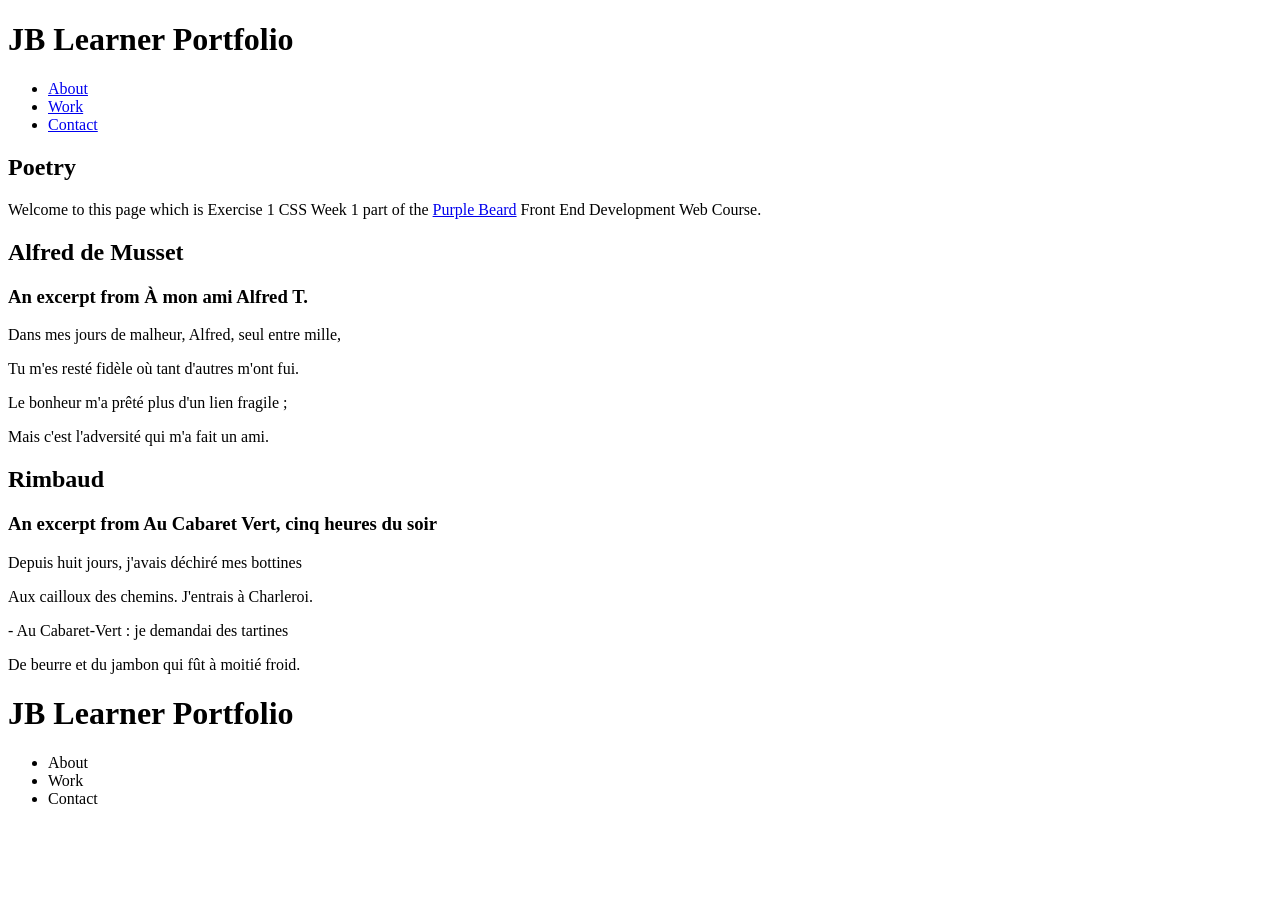
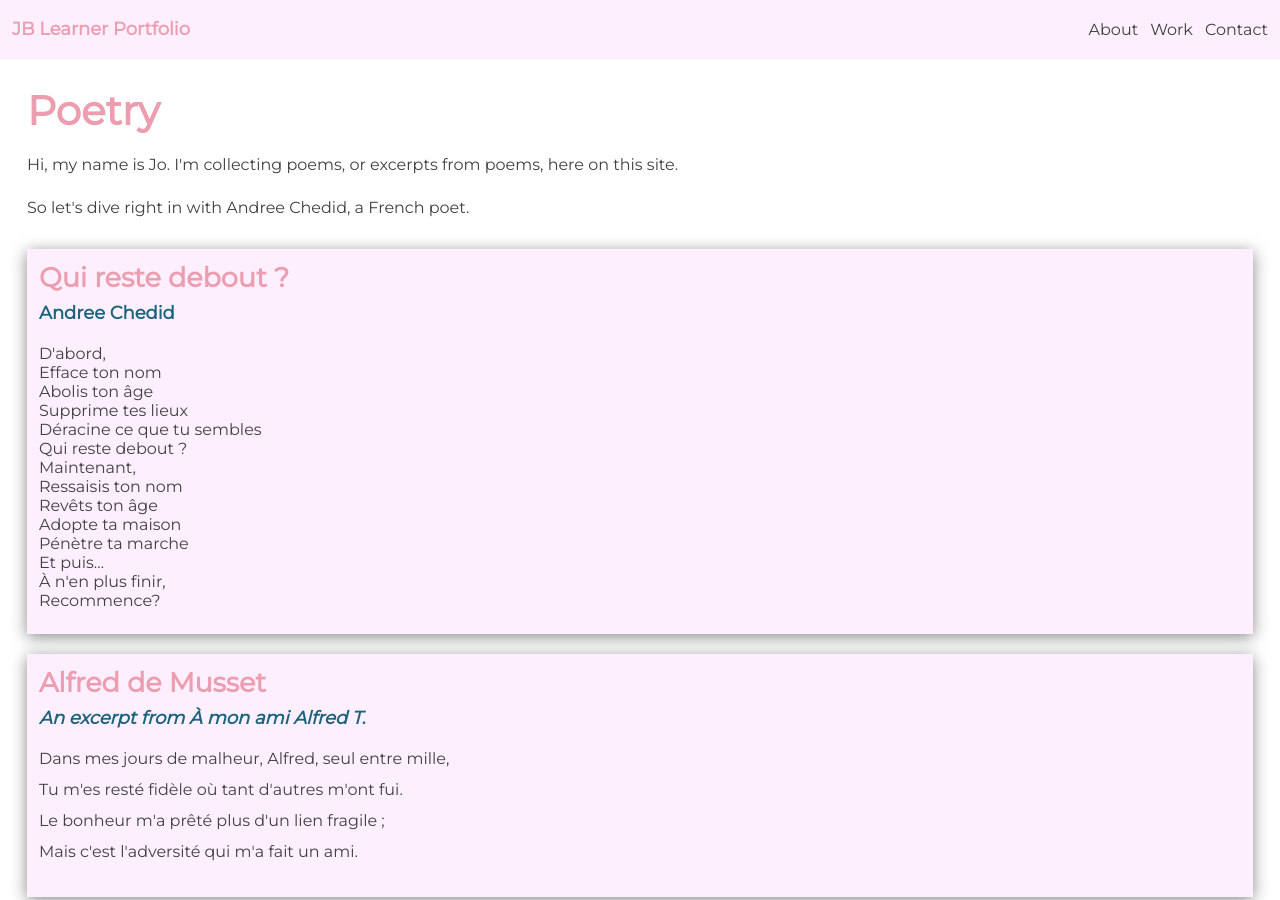
Before and after one commit to JohannaLearner/poem, a plain HTML site: page pages/index.html in a window 1280 px wide. Shown: the top 900 px of the page. Before the commit the page ends 824 px from the top, so only its background shows below. Drawn offline with Linux system fonts and the light colour scheme.

Commit message:
writing index and about page

```diff
--- a/pages/index.html
+++ b/pages/index.html
@@ -5,8 +5,8 @@
     <meta http-equiv="X-UA-Compatible" content="IE=edge">
     <meta name="viewport" content="width=device-width, initial-scale=1.0">
     <link href='https://fonts.googleapis.com/css?family=Montserrat' rel='stylesheet'>
-    <link rel="stylesheet" href="/2 - CSS/Week 1/exercise1/assets/mystyle.css">
-    <title>CSS Week 1 Exercise 1</title>
+    <link rel="stylesheet" href="/styles/mystyle.css">
+    <title>Poetry Portfolio</title>
 
 </head>
 <body>
@@ -23,8 +23,30 @@
     <main>
         <section class="intro">
             <h1>Poetry</h1>
-            <p>Welcome to this page which is Exercise 1 CSS Week 1 part of the <a href="https://purplebeard.co.uk/">Purple Beard</a> Front End Development Web Course.
-            </p>
+            <p>Hi, my name is Jo.  I'm collecting poems, or excerpts from poems, here on this site.  </p>
+
+            <p>So let's dive right in with Andree Chedid, a French poet. </p>
+
+        <section class ="chedid">
+            <h2>Qui reste debout ?</h2>
+            <h3>Andree Chedid</h3>
+            <p>D'abord,<br>
+                Efface ton nom<br>
+                Abolis ton âge<br>
+                Supprime tes lieux<br>
+                Déracine ce que tu sembles<br>
+                Qui reste debout ?<br>
+                Maintenant,<br>
+                Ressaisis ton nom<br>
+                Revêts ton âge<br>
+                Adopte ta maison<br>
+                Pénètre ta marche<br>
+                Et puis…<br>
+                À n'en plus finir,<br>
+                Recommence?</p>
+
+
+        </section>
         </section>
         <section class="musset">
             <h2>Alfred de Musset</h2>
--- /dev/null
+++ b/styles/mystyle.css
@@ -0,0 +1,192 @@
+/*Styles for CSS Week 1 Exercise 1*/
+
+
+
+:root {
+
+    --bgcolor: rgb(253, 239, 253);
+    --oncolor: hsl(346, 67%, 77%);
+    --fontdark: #414141;
+    --alternative: #1c637d;
+
+    --xsmall: 0.5rem;
+    --small: calc(var(--xsmall)*1.5);
+    --normal: calc(var(--small)*1.5);
+    --large: calc(var(--normal)*1.5);
+    --xlarge: calc(var(--large)*1.5);
+
+
+}
+
+/*Reset Styles*/
+* {
+    margin: 0px;
+    padding: 0px;
+    border: none;
+    box-sizing: border-box;
+    background: none;
+    font-size: 16px;
+}
+/*Global Styles*/
+body {
+    display: flex;
+    flex-direction: column;
+    font-family: "Montserrat", sans-serif;
+    color: var(--fontdark);
+}
+
+/*header styling */
+header {
+    display:flex;
+    flex-direction: column;
+    align-items:center;
+    background-color: var(--bgcolor);
+    padding: var(--small) 0 var(--small) 0;
+
+}
+header nav ul {
+    list-style-type: none;
+    display: flex;
+    flex-direction: column;
+    align-items: center;
+    padding: var(--xsmall) 0 var(--xsmall) 0;
+}
+
+.site_logo {
+    font-size: var(--normal);
+    color:var(--oncolor)
+}
+a {
+    text-decoration: none;
+}
+header a:hover {
+    color: var(--alternative);
+}
+
+header a {
+    color: var(--fontdark)
+}
+
+/*main section styling*/
+main {
+    color: var(--fontdark);
+    font-size: var(--normal);
+    padding: var(--large)
+}
+
+main a {
+    color: var(--oncolor)
+}
+main a:hover {
+    color: var(--alternative);
+}
+
+main h1 {
+    color: var(--oncolor);
+    font-size: var(--xlarge);
+    padding: 0 0 var(--xsmall) 0;
+}
+
+main h2 {
+    color: var(--oncolor);
+    font-size: var(--large);
+    padding: 0 0 var(--xsmall) 0;
+}
+
+main h3 {
+    color: var(--alternative);
+    font-size: var(--normal);
+    padding: 0 0 var(--xsmall) 0;
+}
+
+main p {
+    padding: var(--small) 0 var(--small) 0;
+}
+
+/*poets sections to create card like effect*/
+.musset {
+    margin: 20px 0 20px 0;
+    box-shadow: 0px 3px 15px #888888;
+    padding: var(--small);
+    background-color: var(--bgcolor);
+}
+
+.musset h3 {
+    font-style: italic;
+}
+
+.chedid {
+    margin: 20px 0 20px 0;
+    box-shadow: 0px 3px 15px #888888;
+    padding: var(--small);
+    background-color: var(--bgcolor);
+}
+
+
+.rimbaud h3 {
+    font-style: italic;
+}
+.rimbaud {
+    margin: 20px 0 20px 0;
+    box-shadow: 0px 3px 15px #888888;
+    padding: var(--small);
+    background-color: var(--bgcolor);
+}
+
+/*footer styling*/
+
+footer {
+    display:flex;
+    flex-direction: column;
+    align-items:center;
+    background-color: var(--alternative);
+    padding: var(--small) 0 var(--small) 0;
+
+}
+
+footer nav ul {
+    list-style-type: none;
+    display: flex;
+    flex-direction: column;
+    align-items: center;
+    padding: var(--xsmall) 0 var(--xsmall) 0;
+}
+
+.site_logo {
+    font-size: var(--normal);
+    color:var(--oncolor)
+}
+a {
+    text-decoration: none;
+}
+ footer a:hover {
+    color: var(--bgcolor);
+}
+
+header a {
+    color: var(--fontdark)
+}
+
+
+/* media queries* for large screens*/
+@media screen and (min-width: 601px) {
+    /*body {
+    display: flex;
+    flex-direction:row;
+    justify-content: space-between;}*/
+
+    header {
+        display:flex;
+        flex-direction:row;
+        justify-content: space-between;
+        padding: var(--small);
+        align-items: baseline;
+
+    }
+
+    header nav ul {
+        display:flex;
+        flex-direction: row;
+        gap: var(--small);
+    }
+}
```
